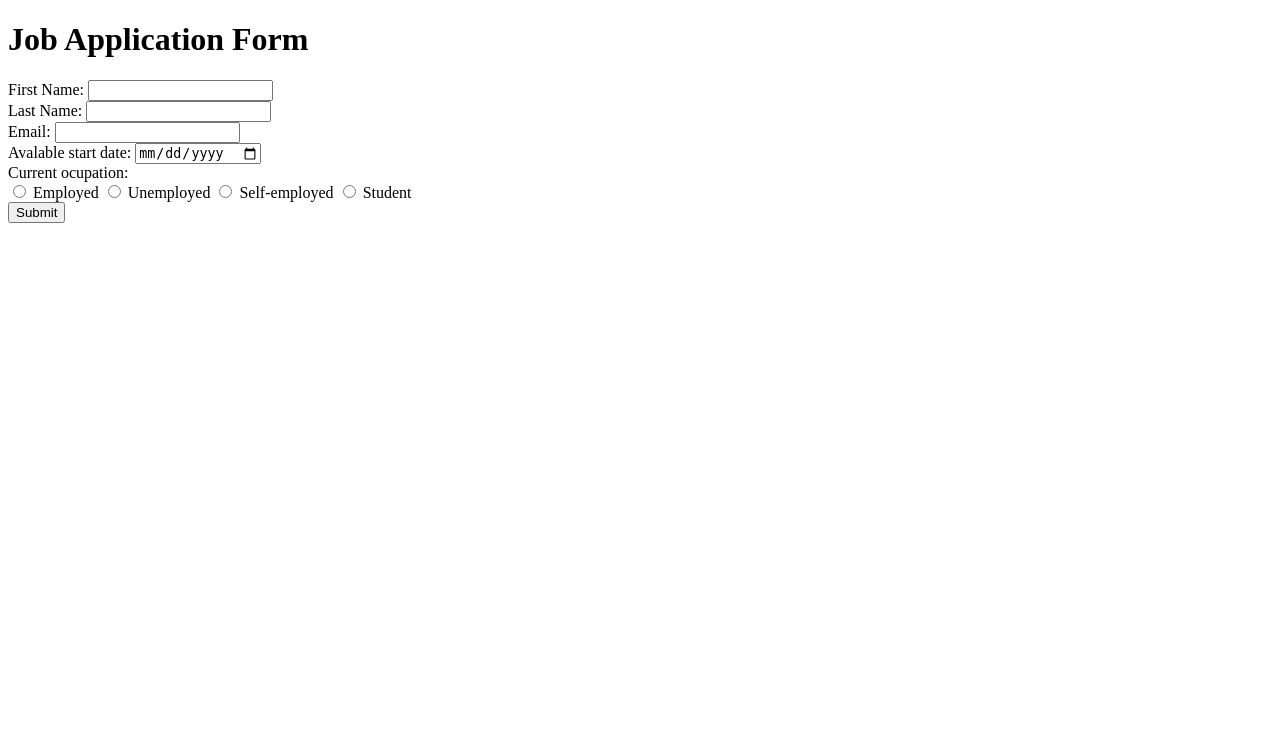
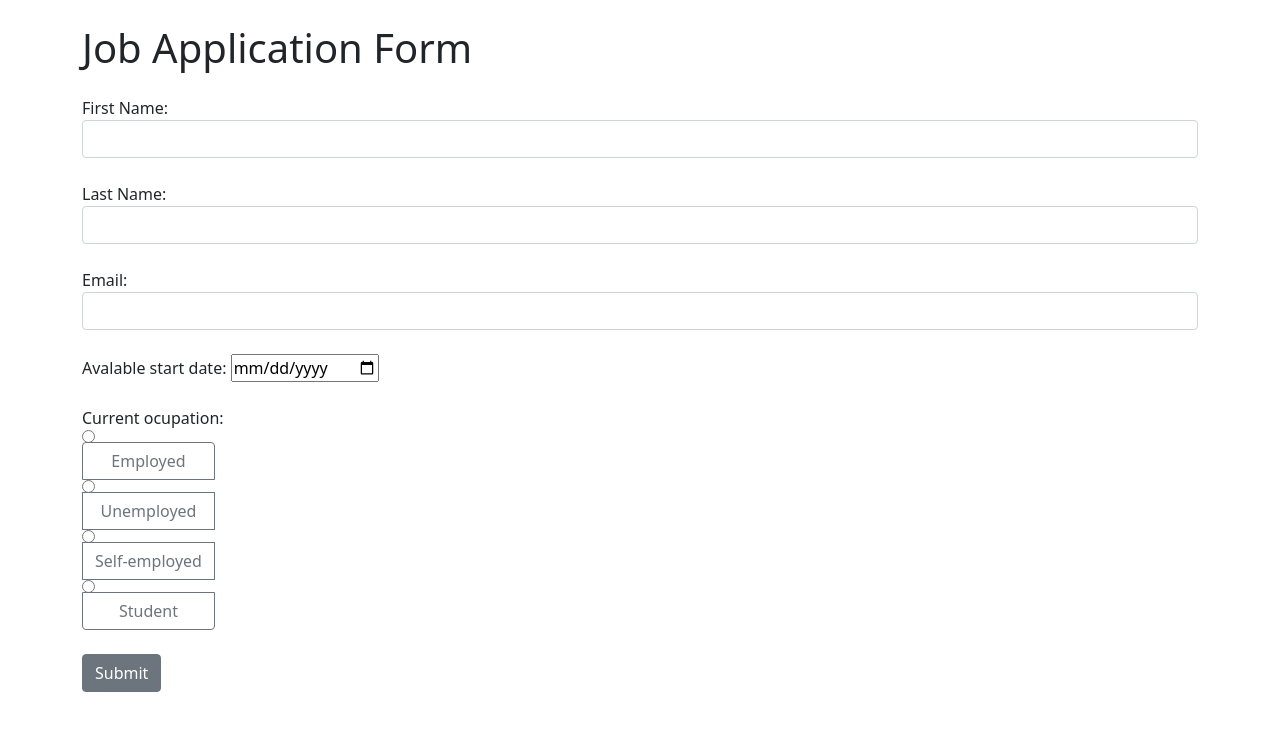
Before and after one commit to ingenieroiansuarez/app16-flask-form, a Flask app: page / in a window 1280 px wide. Shown: the top 731 px of the page. Run offline with Flask 3, Linux system fonts and the light colour scheme.

Commit message:
add database integration and enhance job application form

```diff
--- a/app.py
+++ b/app.py
@@ -1,10 +1,35 @@
-from flask import Flask, render_template
+from flask import Flask, render_template, request
+from flask_sqlalchemy import SQLAlchemy
 
 app = Flask(__name__)
 
-@app.route("/")
+app.config["SECRET_KEY"] = "mysecretkey"
+app.config["SQLALCHEMY_DATABASE_URI"] = "sqlite:///data.db"
+db = SQLAlchemy(app)
+
+class Form(db.Model):
+    id = db.Column(db.Integer, primary_key=True)
+    first_name = db.Column(db.String(80))
+    last_name = db.Column(db.String(80))
+    email = db.Column(db.String(80))
+    date = db.Column(db.Date)
+    occupation = db.Column(db.String(80))
+
+
+@app.route("/", methods=["GET", "POST"])
 def index():
+    if request.method == "POST":
+        first_name = request.form.get("first_name")
+        last_name = request.form.get("last_name")
+        email = request.form.get("email")
+        date = request.form.get("date")
+        occupation = request.form.get("occupation")
+
+
     return render_template("index.html")
 
 
-app.run(debug=True, port=5001)
+if __name__ == "__main__":
+    with app.app_context():
+        db.create_all()  # Create database tables
+        app.run(debug=True, port=5001)
--- a/templates/index.html
+++ b/templates/index.html
@@ -3,46 +3,52 @@
     <head>
         <meta charset="utf-8">
         <meta name="viewport" content="width=device-width, initial-scale=1, shrink-to-fit=no">
+        <link rel="stylesheet" href="https://cdn.jsdelivr.net/npm/bootstrap@5.1.3/dist/css/bootstrap.min.css">
     </head>
     <body>
-        <h1>Job Application Form</h1>
-        <form>
-            <div>
+        <div class="container">
+            <h1 class="mt-4 mb-4">Job Application Form</h1>
+            <form method="post">
+                <div class="form-group mb-4">
                     <label> First Name: </label>
-                <input type="text" id="first_name"  name="first_name" required >
+                    <input class = "form-control" type="text" id="first_name"  name="first_name" required >
                 </div>
-            <div>
+                <div class="form-group mb-4">
                     <label> Last Name: </label>
-                <input type="text" id="last_name"  name="last_name" required >
+                    <input class = "form-control" type="text" id="last_name"  name="last_name" required >
                 </div>
-            <div>
+                <div class="form-group mb-4">
                     <label> Email: </label>
-                <input type="email" id="email"  name="email" required >
+                    <input class = "form-control" type="email" id="email"  name="email" required >
                 </div>
-            <div>
+                <div class="form-group mb-4">
                     <label> Avalable start date: </label>
                     <input type="date" id="date"  name="date" required >
                 </div>
-            <div>
+                <div class="form-group mb-4">
                     <label> Current ocupation: </label>
                     <br>
 
-                <div id="occupation">
-                    <input type="radio" id="employed"  name="occupation" required >
-                    <label> Employed </label>
+                    <div class="btn-group-vertical" id="occupation">
+                        <input class="btn-check-input" type="radio" id="employed"  name="occupation" value="employed" required >
+                        <label class="btn btn-outline-secondary" > Employed </label>
 
-                    <input type="radio" id=unemployed"  name="occupation" required >
-                    <label> Unemployed </label>
+                        <input class="btn-check-input" type="radio" id=unemployed"  name="occupation" value="unemployed" required >
+                        <label class="btn btn-outline-secondary" > Unemployed </label>
 
-                    <input type="radio" id=Self-employed"  name="occupation" required >
-                    <label> Self-employed </label>
+                        <input class="btn-check-input" type="radio" id=Self-employed"  name="occupation" value="self-employed" required >
+                        <label class="btn btn-outline-secondary" > Self-employed </label>
 
-                    <input type="radio" id=student"  name="occupation" required >
-                    <label> Student </label>
+                        <input class="btn-check-input" type="radio" id=student"  name="occupation" value="student" required >
+                        <label class="btn btn-outline-secondary" > Student </label>
                     </div>
                 </div>
-            <button type="button" id="submit" name="submit">Submit</button>
+                <button class="btn btn-secondary mb-4" type="submit" id="submit" name="submit">Submit</button>
 
             </form>
+        </div>
+        <script src="https://code.jquery.com/jquery-3.6.0.min.js"></script>
+        <script src="https://cdn.jsdelivr.net/npm/bootstrap@5.1.3/dist/js/bootstrap.min.js"></script>
     </body>
+
 </html>
```
Also changed, not shown: instance/data.db (added). Lines whose indentation alone changed are shown as unchanged.
